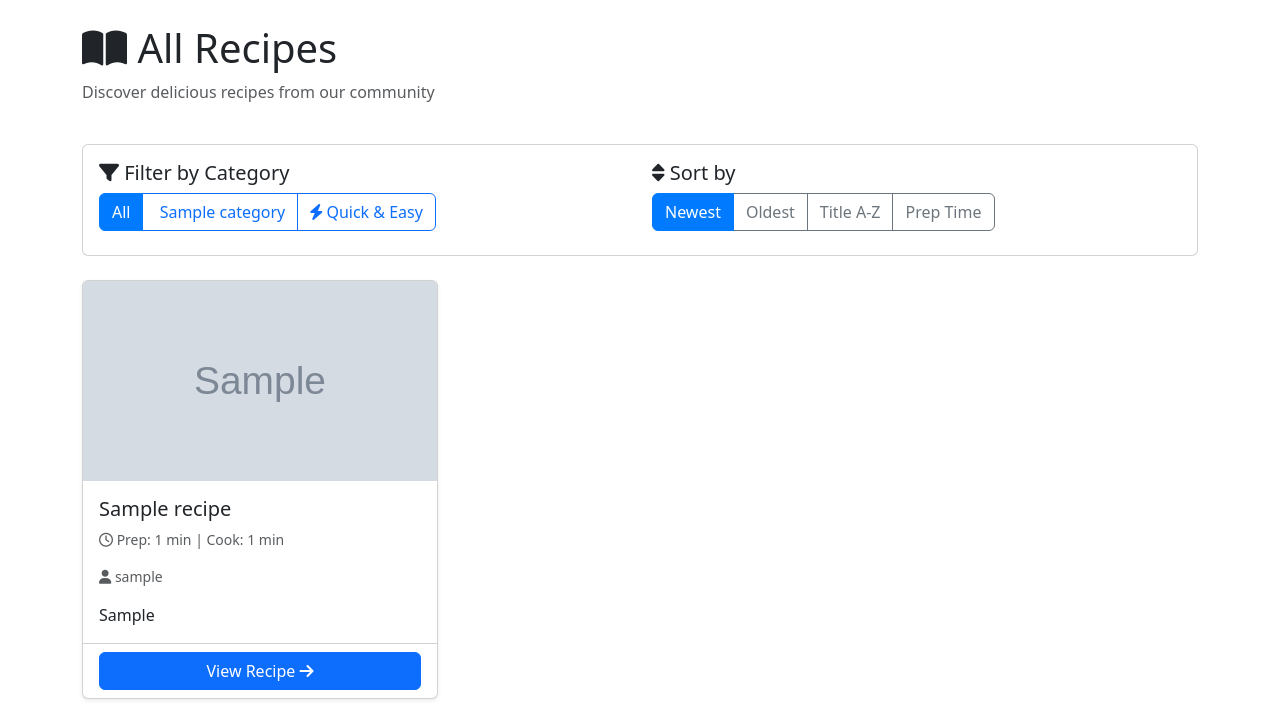
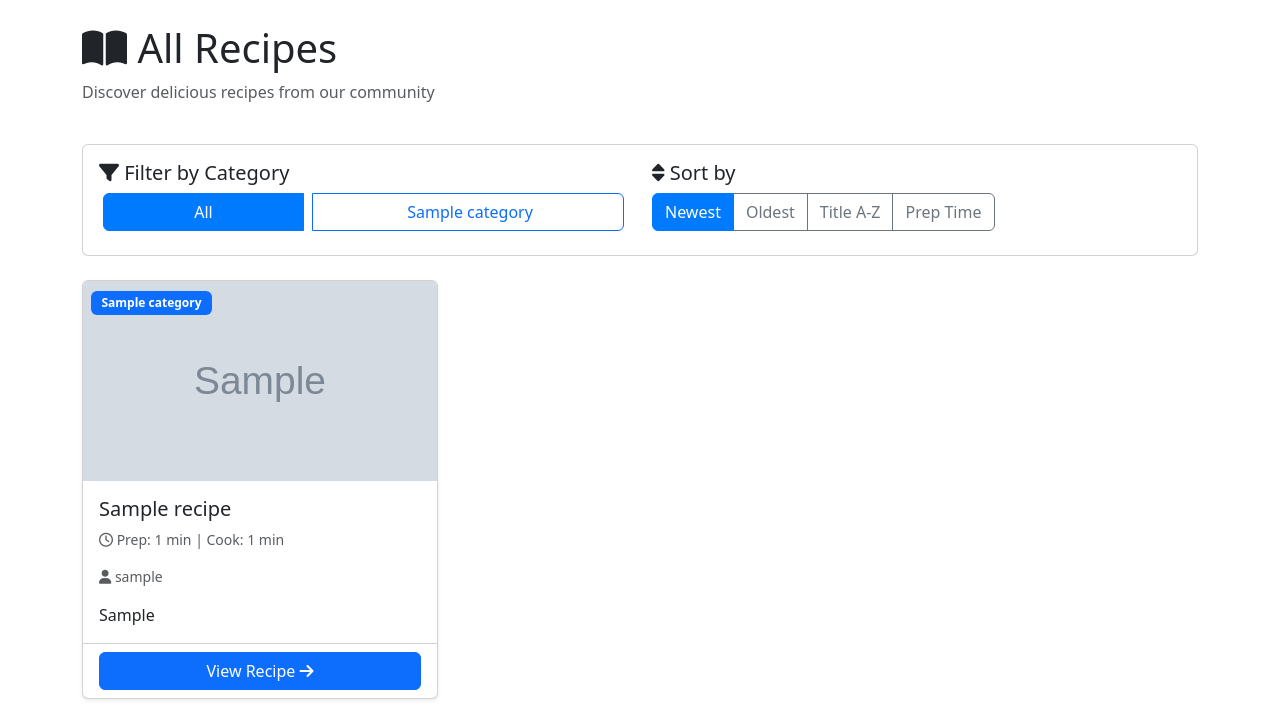
Before and after one commit to Jaggerjazz/Social-crud-project, a Django app: page /recipes/?category=all&sort=-created_at in a window 1280 px wide. Shown: the part 78-801 px from the top of the page. Run offline with Django 4.2, Linux system fonts and the light colour scheme; tables that the repository leaves empty hold one stand-in row (values such as "Sample post"); grey boxes marked "Sample" are stand-in pictures; parts of the project's set-up code (start-up, migrations or seed data) failed here and were passed over.

Commit message:
Category button fixes and changes

```diff
--- a/recipeApp/templates/recipes.html
+++ b/recipeApp/templates/recipes.html
@@ -23,23 +23,29 @@
             <div class="row">
                 <div class="col-md-6">
                     <h5><i class="fas fa-filter"></i> Filter by Category</h5>
-                    <div class="btn-group flex-wrap">
+                    <div class="btn-group flex-wrap d-flex align-items-center">
                         <a href="?category=all&sort={{ current_sort }}"
-                           class="btn btn-outline-primary mb-2 {% if not current_category or current_category == 'all' %}active{% endif %}">
+                           class="btn btn-outline-primary mb-2 mx-1 {% if not current_category or current_category == 'all' %}active{% endif %}">
                             All
                         </a>
-                        <!-- FIXED: Use categories (plural) not the old category list -->
+
                         {% for category in categories %}
-                            <a href="?category={{ category.name|lower }}&sort={{ current_sort }}"
-                               class="btn btn-outline-primary mb-2 {% if current_category == category.name|lower %}active{% endif %}">
-                                <i class="fas {{ category.icon }}"></i> {{ category.name }}
-                            </a>
+                            {% if category.name|lower == 'breakfast' %}
+                                <a href="?category=breakfast&sort={{ current_sort }}"
+                                   class="btn btn-outline-primary mb-2 mx-1 {% if current_category == 'breakfast' %}active{% endif %}">
+                                    <i class="fas {{ category.icon }}"></i> {{ category.name }}
+                                </a>
+                            {% endif %}
                         {% endfor %}
 
-                        <a href="{% url 'quick_recipes' %}"
-                           class="btn btn-outline-primary mb-2 {% if request.resolver_match.url_name == 'quick_recipes' %}active{% endif %}">
-                            <i class="fas fa-bolt"></i> Quick & Easy
-                        </a>
+                        {% for category in categories %}
+                            {% if category.name|lower != 'breakfast' %}
+                                <a href="?category={{ category.name|lower }}&sort={{ current_sort }}"
+                                   class="btn btn-outline-primary mb-2 mx-1 {% if current_category == category.name|lower %}active{% endif %}">
+                                    <i class="fas {{ category.icon }}"></i> {{ category.name }}
+                                </a>
+                            {% endif %}
+                        {% endfor %}
                     </div>
                 </div>
                 <div class="col-md-6">
@@ -80,13 +86,12 @@
                             </div>
                         {% endif %}
 
-                        <!-- FIXED: Show multiple category badges -->
                         <div class="position-absolute top-0 start-0 m-2">
-                            {% for cat in recipe.categories.all %}
+                            {% if recipe.category %}
                                 <span class="badge bg-primary mb-1">
-                                    <i class="{{ cat.icon }}"></i> {{ cat.name }}
+                                    <i class="{{ recipe.category.icon }}"></i> {{ recipe.category.name }}
                                 </span>
-                            {% endfor %}
+                            {% endif %}
                         </div>
 
                         {% if user.is_authenticated %}
--- a/recipeApp/urls.py
+++ b/recipeApp/urls.py
@@ -3,31 +3,18 @@ from . import views
 from django.contrib.auth import views as auth_views
 
 urlpatterns = [
-    # Home and Register
     path('', views.home, name='home'),
     path('register/', views.register, name='register'),
-
-    # Search Functionality
     path('search/', views.search, name='search'),
-
     path('recipes/', views.recipes, name='recipes'),
-
-    path('quick-recipes/', views.quick_recipes, name='quick_recipes'),
-
     path('recipes/add/', views.add_recipe, name='add_recipe'),
     path('recipes/<int:id>/', views.recipe_detail, name='recipe_detail'),
     path('recipes/<int:id>/edit/', views.edit_recipe, name='edit_recipe'),
     path('recipes/<int:id>/delete/', views.delete_recipe, name='delete_recipe'),
-    path('recipes/quick/', views.quick_recipes, name='quick_recipes'),
-
     path('favorites/', views.favorites_page, name='favorites'),
     path('favorite/<int:id>/', views.favorite_recipe, name='favorite_recipe'),
     path('ajax/favorite/<int:id>/', views.ajax_favorite_recipe, name='ajax_favorite_recipe'),
-
-    # Profile
     path('profile/', views.profile, name='profile'),
-
-    # Authentication (Keep your updated POST-compatible versions)
     path('login/', auth_views.LoginView.as_view(template_name='login.html'), name='login'),
     path('logout/', auth_views.LogoutView.as_view(), name='logout'),
 ]
--- a/recipeApp/views.py
+++ b/recipeApp/views.py
@@ -7,6 +7,7 @@ from django.db.models import Q
 from django.utils import timezone
 from datetime import timedelta
 from django.contrib.auth.models import User
+from django.http import JsonResponse
 from .models import Recipe, Profile, Category
 from .forms import RecipeForm
 
@@ -44,7 +45,15 @@ def recipes(request):
     all_recipes = Recipe.objects.all()
 
     if category_filter and category_filter != 'all':
-        all_recipes = all_recipes.filter(category__name__iexact=category_filter)
+        if 'quick' in category_filter.lower():
+            all_recipes = all_recipes.filter(
+                Q(category__name__icontains='Quick'),
+                prep_time__lte=30
+            ).extra(
+                where=["(prep_time + cook_time) <= 30"]
+            )
+        else:
+            all_recipes = all_recipes.filter(category__name__iexact=category_filter)
 
     if sort_by == 'title':
         all_recipes = all_recipes.order_by('title')
@@ -77,25 +86,6 @@ def recipes(request):
 
     return render(request, 'recipes.html', context)
 
-def quick_recipes(request):
-    quick_recipes_list = Recipe.objects.filter(
-        prep_time__lte=30,
-        prep_time__isnull=False
-    ).order_by('prep_time')
-
-    favorite_ids = []
-    if request.user.is_authenticated:
-        favorite_ids = request.user.favorite_recipes.values_list('id', flat=True)
-
-    context = {
-        'recipes': quick_recipes_list,
-        'current_sort': 'prep_time',
-        'categories': Category.objects.all(),
-        'favorite_ids': list(favorite_ids),
-        'current_category': 'all',
-    }
-    return render(request, 'recipes.html', context)
-
 def register(request):
     if request.method == "POST":
         form = UserCreationForm(request.POST)
@@ -114,7 +104,6 @@ def register(request):
 def recipe_detail(request, id):
     recipe = get_object_or_404(Recipe, id=id)
     is_favorited = False
-    favorite_count = recipe.favorited_by.count()
 
     if request.user.is_authenticated:
         is_favorited = recipe.favorited_by.filter(id=request.user.id).exists()
```
Also changed, not shown: media/recipe_images/Garlic_Butter_Shrimp_Pasta.jpg (added), media/recipe_images/Slow-Cooked_Beef_Stew.jpg (added).
